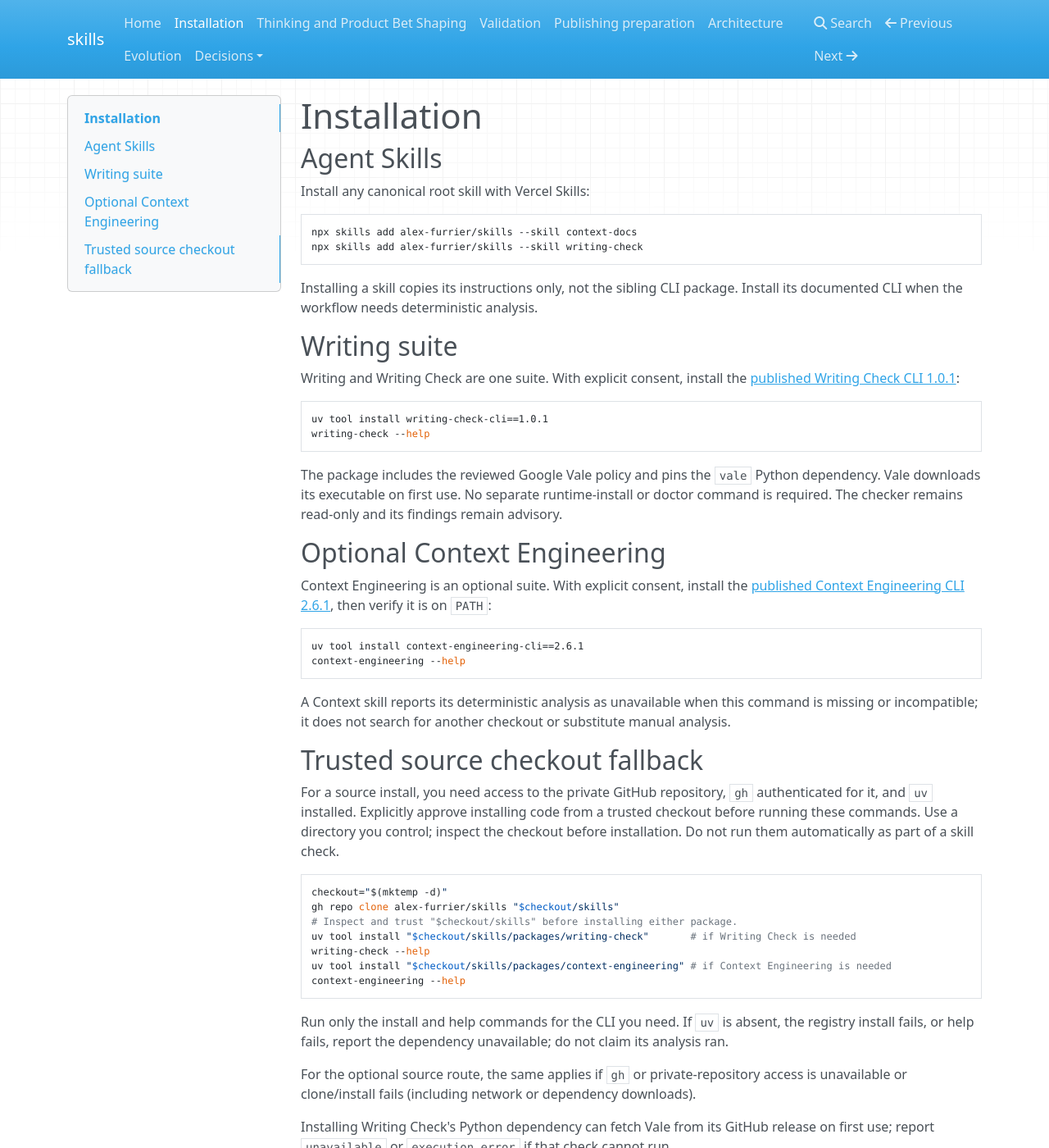
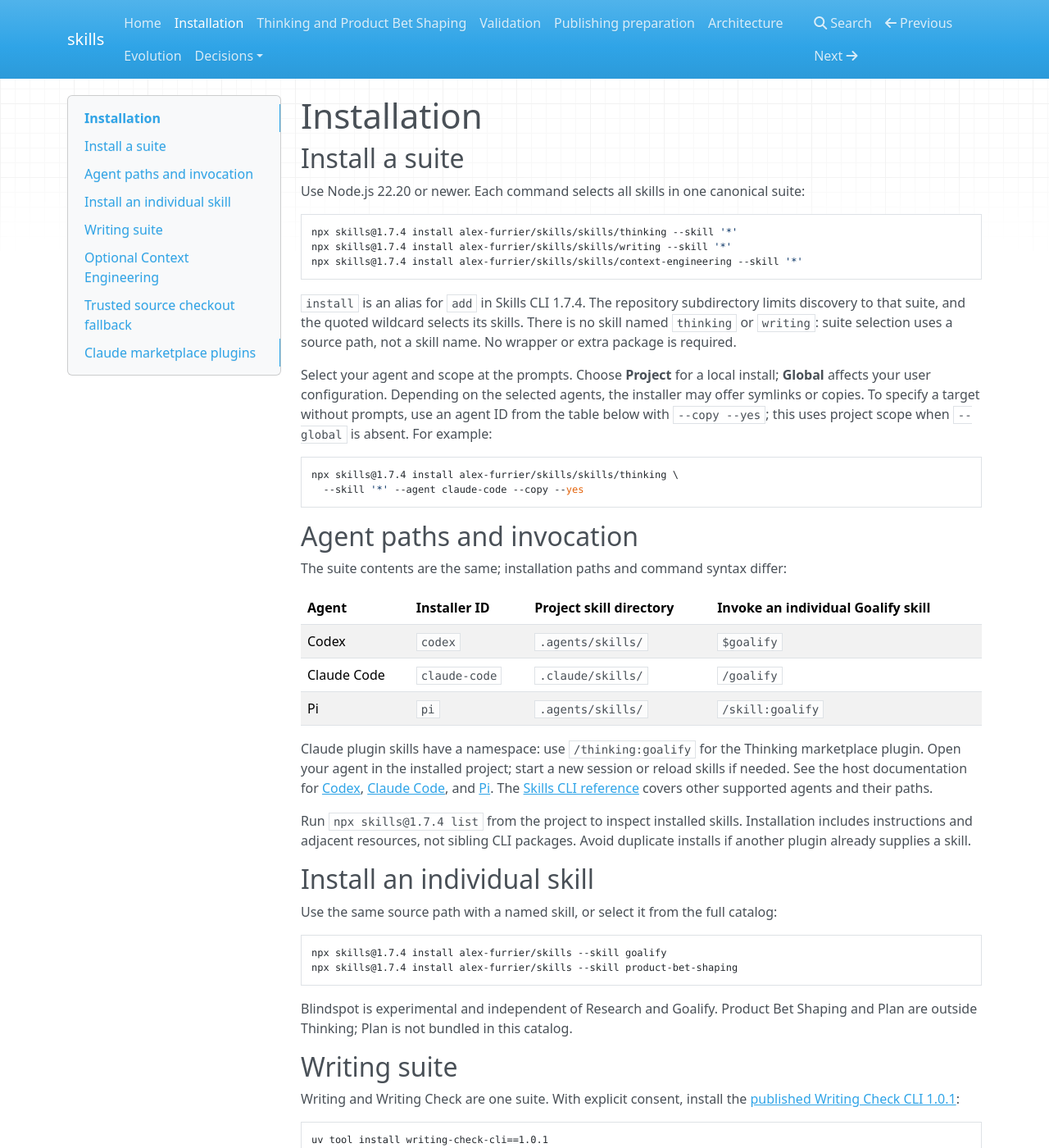
Before and after one commit to alex-furrier/skills, an MkDocs documentation site: the page built from docs/installation.md, in a window 1280 px wide and 1400 px high. Shown: the whole window at 82% size. Built offline with MkDocs 1.6.1, drawn with Linux system fonts in a browser that asks for light colours; nearby versions of some CDN libraries; some of the changed text lies outside the part shown.

Commit message:
Explain skill choices and project installation (#33)
* docs: explain skill choices and project installation

* docs: simplify suite installs across supported agents

````diff
--- a/docs/installation.md
+++ b/docs/installation.md
@@ -1,15 +1,65 @@
 # Installation
 
-## Agent Skills
+## Install a suite
 
-Install any canonical root skill with Vercel Skills:
+Use Node.js 22.20 or newer. Each command selects all skills in one canonical suite:
 
 ```bash
-npx skills add alex-furrier/skills --skill context-docs
-npx skills add alex-furrier/skills --skill writing-check
+npx skills@1.7.4 install alex-furrier/skills/skills/thinking --skill '*'
+npx skills@1.7.4 install alex-furrier/skills/skills/writing --skill '*'
+npx skills@1.7.4 install alex-furrier/skills/skills/context-engineering --skill '*'
 ```
 
-Installing a skill copies its instructions only, not the sibling CLI package. Install its documented CLI when the workflow needs deterministic analysis.
+`install` is an alias for `add` in Skills CLI 1.7.4. The repository subdirectory
+limits discovery to that suite, and the quoted wildcard selects its skills.
+There is no skill named `thinking` or `writing`: suite selection uses a source
+path, not a skill name. No wrapper or extra package is required.
+
+Select your agent and scope at the prompts. Choose **Project** for a local install;
+**Global** affects your user configuration. Depending on the selected agents,
+the installer may offer symlinks or copies. To specify a target without prompts, use an agent ID from the table
+below with `--copy --yes`; this uses project scope when `--global` is absent.
+For example:
+
+```bash
+npx skills@1.7.4 install alex-furrier/skills/skills/thinking \
+  --skill '*' --agent claude-code --copy --yes
+```
+
+## Agent paths and invocation
+
+The suite contents are the same; installation paths and command syntax differ:
+
+| Agent | Installer ID | Project skill directory | Invoke an individual Goalify skill |
+| --- | --- | --- | --- |
+| Codex | `codex` | `.agents/skills/` | `$goalify` |
+| Claude Code | `claude-code` | `.claude/skills/` | `/goalify` |
+| Pi | `pi` | `.agents/skills/` | `/skill:goalify` |
+
+Claude plugin skills have a namespace: use `/thinking:goalify` for the Thinking
+marketplace plugin. Open your agent in the installed project; start a new session
+or reload skills if needed. See the host documentation for
+[Codex](https://developers.openai.com/codex/skills/),
+[Claude Code](https://code.claude.com/docs/en/skills), and
+[Pi](https://github.com/badlogic/pi-mono/blob/main/packages/coding-agent/docs/skills.md).
+The [Skills CLI reference](https://github.com/vercel-labs/skills/blob/main/docs/commands.md)
+covers other supported agents and their paths.
+
+Run `npx skills@1.7.4 list` from the project to inspect installed skills.
+Installation includes instructions and adjacent resources, not sibling CLI
+packages. Avoid duplicate installs if another plugin already supplies a skill.
+
+## Install an individual skill
+
+Use the same source path with a named skill, or select it from the full catalog:
+
+```bash
+npx skills@1.7.4 install alex-furrier/skills --skill goalify
+npx skills@1.7.4 install alex-furrier/skills --skill product-bet-shaping
+```
+
+Blindspot is experimental and independent of Research and Goalify. Product Bet
+Shaping and Plan are outside Thinking; Plan is not bundled in this catalog.
 
 ## Writing suite
 
@@ -35,11 +85,11 @@ A Context skill reports its deterministic analysis as unavailable when this comm
 
 ## Trusted source checkout fallback
 
-For a source install, you need access to the private GitHub repository, `gh` authenticated for it, and `uv` installed. Explicitly approve installing code from a trusted checkout before running these commands. Use a directory you control; inspect the checkout before installation. Do not run them automatically as part of a skill check.
+For a source install, you need Git and `uv` installed. Explicitly approve installing code from a trusted checkout before running these commands. Use a directory you control; inspect the checkout before installation. Do not run them automatically as part of a skill check.
 
 ```bash
 checkout="$(mktemp -d)"
-gh repo clone alex-furrier/skills "$checkout/skills"
+git clone https://github.com/alex-furrier/skills.git "$checkout/skills"
 # Inspect and trust "$checkout/skills" before installing either package.
 uv tool install "$checkout/skills/packages/writing-check"       # if Writing Check is needed
 writing-check --help
@@ -49,17 +99,27 @@ context-engineering --help
 
 Run only the install and help commands for the CLI you need. If `uv` is absent, the registry install fails, or help fails, report the dependency unavailable; do not claim its analysis ran.
 
-For the optional source route, the same applies if `gh` or private-repository access is unavailable or clone/install fails (including network or dependency downloads).
+For the optional source route, the same applies if Git is unavailable or clone/install fails (including network or dependency downloads).
 
 Installing Writing Check's Python dependency can fetch Vale from its GitHub release on first use; report `unavailable` or `execution_error` if that check cannot run.
 
-Claude users can instead install the projected plugin:
+## Claude marketplace plugins
+
+Thinking and Context Engineering also have projected plugins:
 
 ```text
 /plugin marketplace add alex-furrier/skills
+/plugin install thinking@safurrier-skills
 /plugin install context-engineering@safurrier-skills
 ```
 
-The plugin is a projection of the canonical Context skills and package, not their source of truth.
+Choose the plugin you need. These are projections of canonical sources, not their
+source of truth. Writing is available as catalog skills, not a marketplace plugin.
+
+PR descriptions preserve the upstream `pr-risk-note` assessment in a compact
+`Risk` section, or report that it was not supplied. Writing Check does not infer
+PR risk from prose; the risk skill works independently without a companion CLI.
+The catalog has no default account, credential, private-corpus, or hosted-service
+dependency. Packaging checks establish portability and parity, not improved outcomes.
 
 Run [reproducible validation](validation.md) from a source checkout when contributing.
````
Also changed, not shown: README.md (+44 -46 lines), docs/publishing.md (+1 -1 lines), docs/thinking.md (+10 -11 lines), plugins/thinking/README.md (+24 -2 lines), 2 other files.
